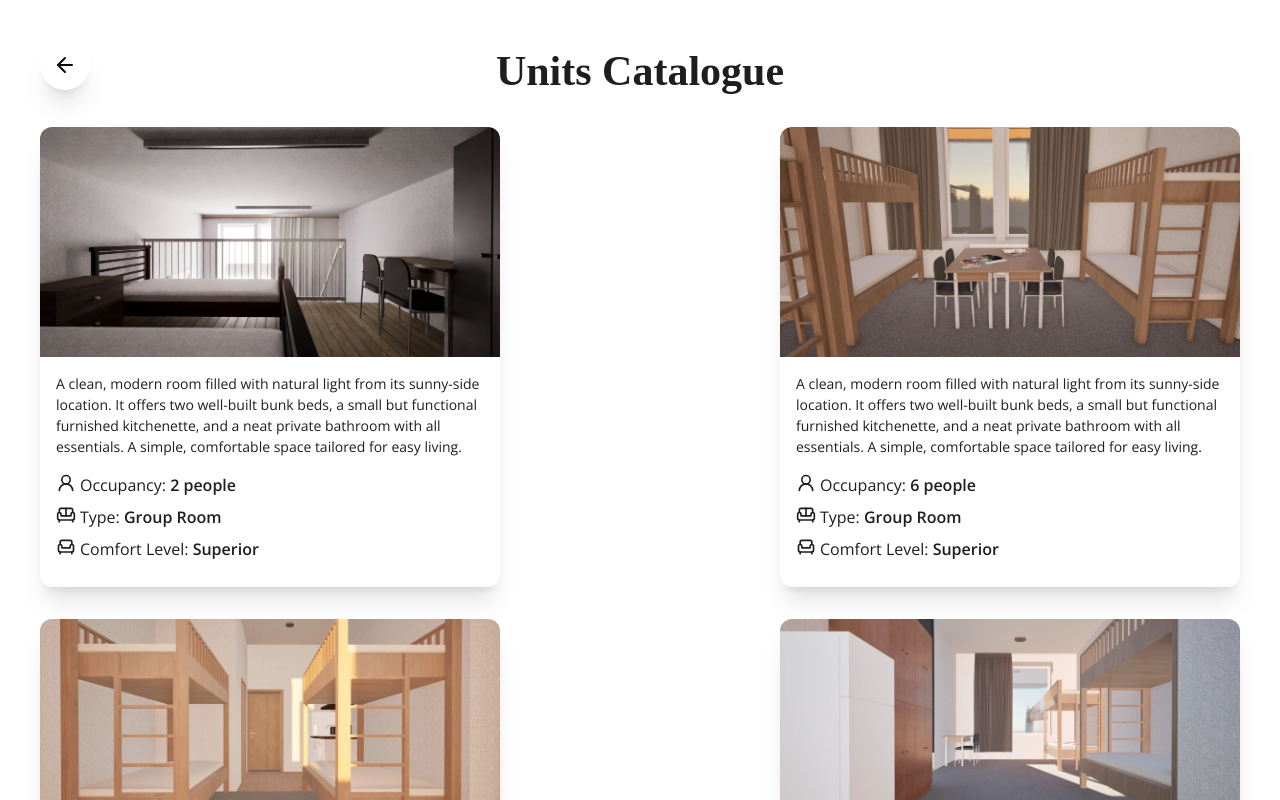
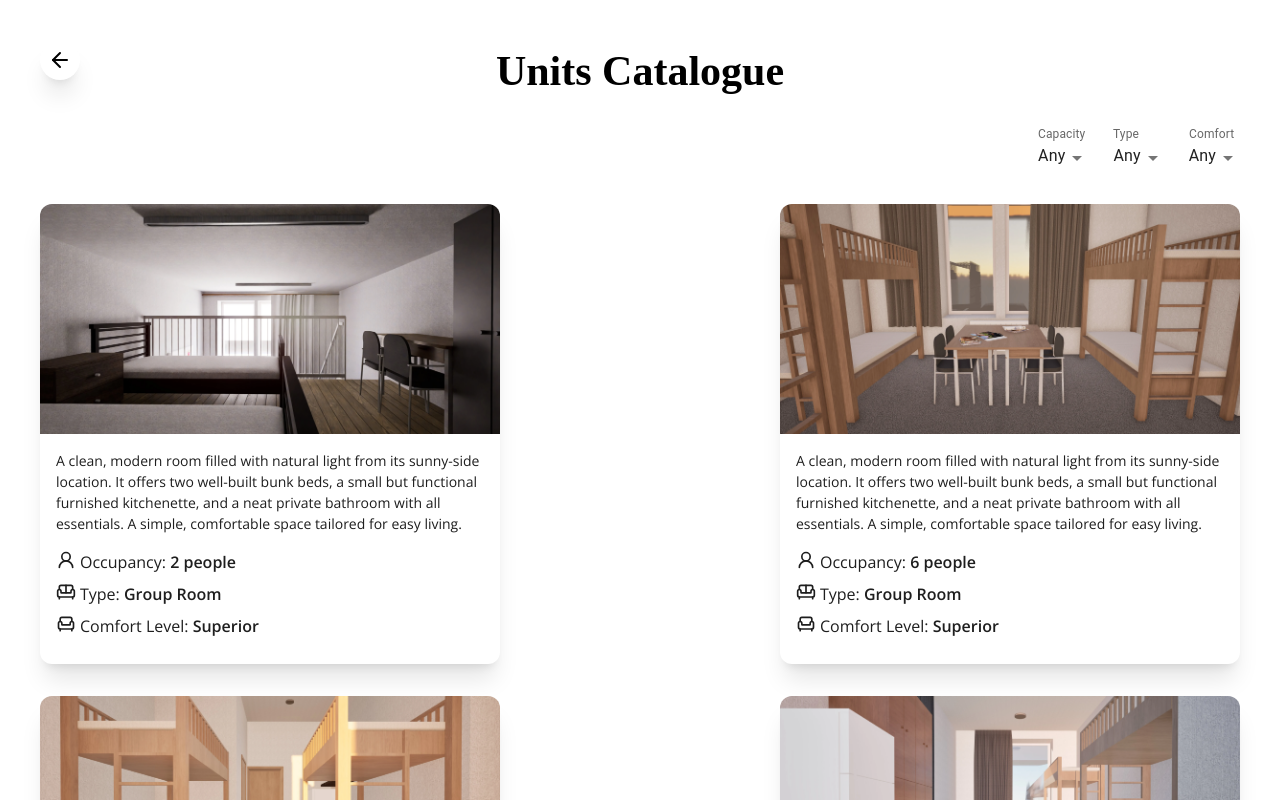
Before and after one commit to ZubalYana/stuffPlace-frontend, a React (Vite) app: page /units in a window 1280 px wide. Shown: the top 800 px of the page. Built offline with nearby package versions, Linux system fonts and the light colour scheme; a web font is replaced by a local one.

Commit message:
add units filtering, fix minor typizations issues

```diff
--- /dev/null
+++ b/src/components/elements/Logo admin.tsx
@@ -0,0 +1,8 @@
+export function Logo() {
+    return (
+        <div className="flex items-center relative">
+            <img src="/logo icon.svg" alt="logo icon" className="w-[50px] xl:w-[65px]" />
+            <p className="text-[16px] font-bold text-[#1E1E1E] absolute left-[25px] top-1.5 xl:left-[33px] xl:top-2.5 xl:text-[18px]">StaffPlace • Admin Panel</p>
+        </div>
+    )
+}
--- a/src/components/elements/UnitCard.tsx
+++ b/src/components/elements/UnitCard.tsx
@@ -6,6 +6,7 @@ type UnitCardProps = {
     type: string,
     comfortLevel: string,
 }
+
 export function UnitCard({ img, description, occupancy, type, comfortLevel }: UnitCardProps) {
     return (
         <div className="w-full h-fit md:h-[460px] lg:w-[460px] bg-white shadow-xl text-[#1E1E1E] rounded-xl">
--- a/src/components/pages/AdminPanel.tsx
+++ b/src/components/pages/AdminPanel.tsx
@@ -1,5 +1,8 @@
+import { Logo } from "../elements/Logo admin"
 export const AdminPanel = () => {
     return (
-        <div>Admin panel right here</div>
+        <div className="w-full min-h-screen p-4 lg:p-10 flex flex-col relative mt-6 lg:mt-0">
+            <Logo />
+        </div>
     )
 }
--- a/src/components/pages/UnitsCatalogue.tsx
+++ b/src/components/pages/UnitsCatalogue.tsx
@@ -1,19 +1,41 @@
-import { useEffect } from "react";
+import { useEffect, useMemo, useState } from "react";
 import { ArrowLeft } from "lucide-react";
 import { UnitCard } from "../elements/UnitCard";
-import { useNavigate } from 'react-router-dom'
+import { useNavigate } from "react-router-dom";
+import type { SelectChangeEvent } from "@mui/material";
+
+import {
+    Box,
+    FormControl,
+    InputLabel,
+    MenuItem,
+    Select,
+    Stack,
+} from "@mui/material";
 
 interface UnitsCatalogueProps {
     unitsRef: React.RefObject<HTMLDivElement | null>;
 }
 
+type Unit = {
+    img: string;
+    description: string;
+    occupancy: number;
+    type: string;
+    comfortLevel: string;
+};
+
 export function UnitsCatalogue({ unitsRef }: UnitsCatalogueProps) {
     const navigate = useNavigate();
 
+    const [capacity, setCapacity] = useState<number | "">("");
+    const [type, setType] = useState<string>("");
+    const [comfort, setComfort] = useState<string>("");
+
     const handleBack = () => {
-        navigate('/');
+        navigate("/");
         setTimeout(() => {
-            unitsRef.current?.scrollIntoView({ behavior: 'smooth' });
+            unitsRef.current?.scrollIntoView({ behavior: "smooth" });
         }, 50);
     };
 
@@ -65,25 +87,109 @@ export function UnitsCatalogue({ unitsRef }: UnitsCatalogueProps) {
             comfortLevel: 'High'
         },
     ]
+
+
+    const sortedUnits = useMemo(() => {
+        const matches = (unit: Unit) => {
+            if (capacity && unit.occupancy < capacity) return false;
+            if (type && unit.type !== type) return false;
+            if (comfort && unit.comfortLevel !== comfort) return false;
+            return true;
+        };
+
+        return [...placeholderUnits].sort((a, b) => {
+            const aMatch = matches(a);
+            const bMatch = matches(b);
+            return Number(bMatch) - Number(aMatch);
+        });
+    }, [capacity, type, comfort]);
+
     return (
         <div className="w-full h-screen p-4 lg:p-10 flex flex-col items-center relative">
-            <h2 className="text-[24px] md:text-[32px] lg:text-[42px] text-[#1E1E1E] font-bold">Units Catalogue</h2>
+            <h2 className="text-[24px] md:text-[32px] lg:text-[42px] font-bold">
+                Units Catalogue
+            </h2>
+
             <div
-                className="w-10 h-10 absolute top-4 left-4 lg:top-10 lg:left-10 md:w-[50px] md:h-[50px] bg-white rounded-full shadow-xl flex justify-center items-center cursor-pointer"
+                className="w-10 h-10 absolute top-4 left-4 lg:top-10 lg:left-10 bg-white rounded-full shadow-xl flex justify-center items-center cursor-pointer"
                 onClick={handleBack}
             >
                 <ArrowLeft />
             </div>
-            <div className="w-full flex flex-wrap justify-between gap-y-8 mt-6 pb-10">
-                {placeholderUnits.map((unit, index) => (
-                    <UnitCard
-                        key={index}
-                        img={unit.img}
-                        description={unit.description}
-                        occupancy={unit.occupancy}
-                        type={unit.type}
-                        comfortLevel={unit.comfortLevel}
-                    />
+
+            <Box className="w-full mt-6 flex justify-end">
+                <Stack
+                    direction="row"
+                    spacing={3}
+                    alignItems="center"
+                    flexWrap="wrap"
+                >
+                    <FormControl variant="standard" size="small">
+                        <InputLabel shrink>Capacity</InputLabel>
+                        <Select
+                            value={capacity}
+                            onChange={(e) =>
+                                setCapacity((e.target.value as number) || "")
+                            }
+                            disableUnderline
+                            displayEmpty
+                            MenuProps={{
+                                disableScrollLock: true,
+                            }}
+                        >
+                            <MenuItem value="">Any</MenuItem>
+                            {[1, 2, 4, 6, 8].map((n) => (
+                                <MenuItem key={n} value={n}>
+                                    {n}+ people
+                                </MenuItem>
+                            ))}
+                        </Select>
+                    </FormControl>
+
+                    <FormControl variant="standard" size="small">
+                        <InputLabel shrink>Type</InputLabel>
+                        <Select
+                            value={type}
+                            onChange={(e) => setType(e.target.value)}
+                            disableUnderline
+                            displayEmpty
+                            MenuProps={{
+                                disableScrollLock: true,
+                            }}
+                        >
+                            <MenuItem value="">Any</MenuItem>
+                            <MenuItem value="Group Room">Group Room</MenuItem>
+                            <MenuItem value="Suite">Suite</MenuItem>
+                            <MenuItem value="Single Room">Single Room</MenuItem>
+                        </Select>
+                    </FormControl>
+
+                    <FormControl variant="standard" size="small">
+                        <InputLabel shrink>Comfort</InputLabel>
+                        <Select
+                            value={comfort}
+                            onChange={(e) => setComfort(e.target.value)}
+                            disableUnderline
+                            displayEmpty
+                            MenuProps={{
+                                disableScrollLock: true,
+                            }}
+                        >
+                            <MenuItem value="">Any</MenuItem>
+                            <MenuItem value="Normal">Normal</MenuItem>
+                            <MenuItem value="Comfort">Comfort</MenuItem>
+                            <MenuItem value="Superior">Superior</MenuItem>
+                            <MenuItem value="High">High</MenuItem>
+                        </Select>
+                    </FormControl>
+                </Stack>
+            </Box>
+
+
+            {/* Units */}
+            <div className="w-full flex flex-wrap justify-between gap-y-8 mt-8 pb-10">
+                {sortedUnits.map((unit, index) => (
+                    <UnitCard key={index} {...unit} />
                 ))}
             </div>
         </div>
```
